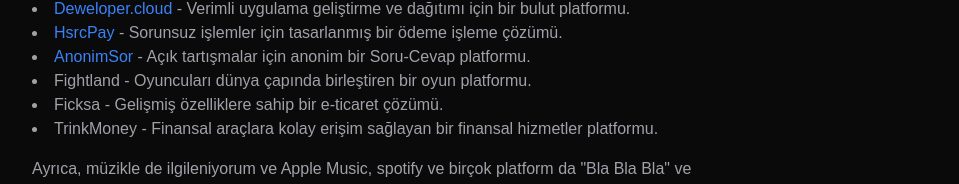
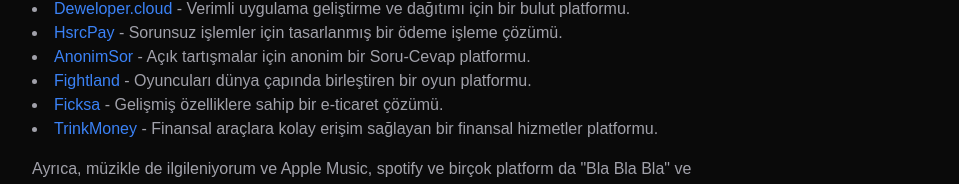
Before and after one commit to hasirciogluhq/hasirciogli.com-portfollio, a Next.js app: page /mustafa-hasircioglu-kimdir in a window 1280 px wide. Shown: the part 595-779 px from the top of the page, without its empty margins (160-1119 px from the left). Built offline with nearby package versions, Linux system fonts and the light colour scheme.

Commit message:
added link highlights

```diff
--- a/src/app/mustafa-hasircioglu-kimdir/page.tsx
+++ b/src/app/mustafa-hasircioglu-kimdir/page.tsx
@@ -45,9 +45,9 @@
                                 <li><a href="https://deweloper.cloud" className="text-blue-500 hover:underline">Deweloper.cloud</a> - Verimli uygulama geliştirme ve dağıtımı için bir bulut platformu.</li>
                                 <li><a href="https://hsrcpay.com" className="text-blue-500 hover:underline">HsrcPay</a> - Sorunsuz işlemler için tasarlanmış bir ödeme işleme çözümü.</li>
                                 <li><a href="https://anonimsor.com" className="text-blue-500 hover:underline">AnonimSor</a> - Açık tartışmalar için anonim bir Soru-Cevap platformu.</li>
-                                <li><a href="https://fightland.vercel.app">Fightland</a> - Oyuncuları dünya çapında birleştiren bir oyun platformu.</li>
-                                <li><a href="https://ficksa.com">Ficksa</a> - Gelişmiş özelliklere sahip bir e-ticaret çözümü.</li>
-                                <li><a href="https://trinkmoney.com">TrinkMoney</a> - Finansal araçlara kolay erişim sağlayan bir finansal hizmetler platformu.</li>
+                                <li><a href="https://fightland.vercel.app" className="text-blue-500 hover:underline">Fightland</a> - Oyuncuları dünya çapında birleştiren bir oyun platformu.</li>
+                                <li><a href="https://ficksa.com" className="text-blue-500 hover:underline">Ficksa</a> - Gelişmiş özelliklere sahip bir e-ticaret çözümü.</li>
+                                <li><a href="https://trinkmoney.com" className="text-blue-500 hover:underline">TrinkMoney</a> - Finansal araçlara kolay erişim sağlayan bir finansal hizmetler platformu.</li>
                             </ul>
                         </div>
                         <p>
--- a/src/app/who-is-mustafa-hasircioglu/page.tsx
+++ b/src/app/who-is-mustafa-hasircioglu/page.tsx
@@ -45,9 +45,9 @@
                 <li><a href="https://deweloper.cloud" className="text-blue-500 hover:underline">Deweloper.cloud</a> - A cloud platform for efficient application development and deployment.</li>
                 <li><a href="https://hsrcpay.com" className="text-blue-500 hover:underline">HsrcPay</a> - A payment processing solution designed for seamless transactions.</li>
                 <li><a href="https://anonimsor.com" className="text-blue-500 hover:underline">AnonimSor</a> - An anonymous Q&A platform for open discussions.</li>
-                <li><a href="https://fightland.vercel.app">Fightland</a> - A gaming platform that connects players worldwide.</li>
-                <li><a href="https://ficksa.com">Ficksa</a> - An advanced e-commerce solution with powerful features.</li>
-                <li><a href="https://trinkmoney.com">TrinkMoney</a> - A financial services platform providing easy access to financial tools.</li>
+                <li><a href="https://fightland.vercel.app" className="text-blue-500 hover:underline">Fightland</a> - A gaming platform that connects players worldwide.</li>
+                <li><a href="https://ficksa.com" className="text-blue-500 hover:underline">Ficksa</a> - An advanced e-commerce solution with powerful features.</li>
+                <li><a href="https://trinkmoney.com" className="text-blue-500 hover:underline">TrinkMoney</a> - A financial services platform providing easy access to financial tools.</li>
               </ul>
             </div>
             <p>
```
